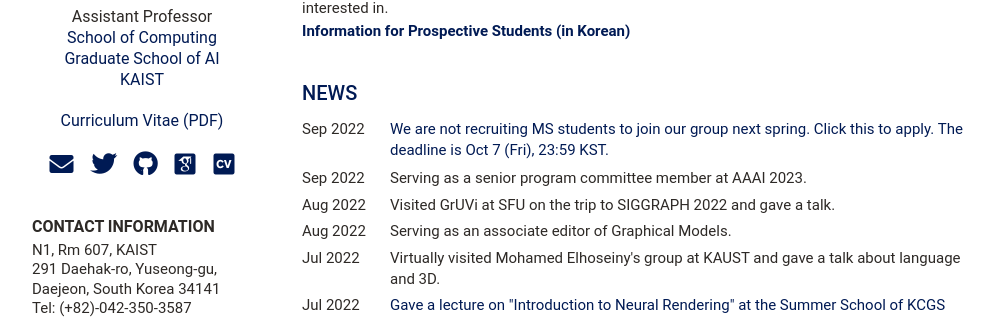
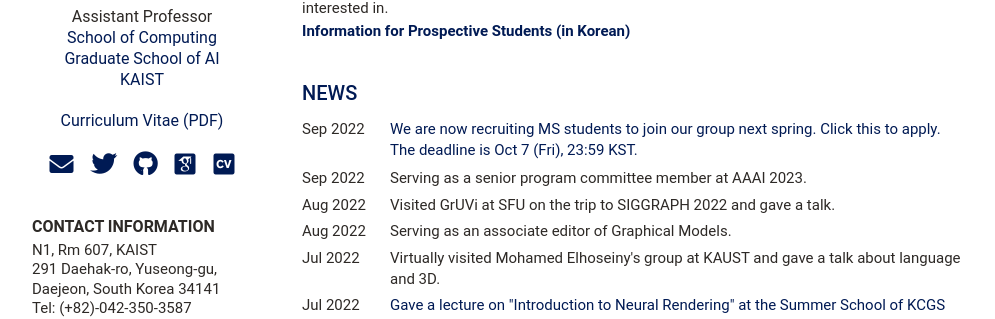
Before and after one commit to mhsung/mhsung.github.io, a Jekyll site: the page built from index.html, in a window 1280 px wide and 900 px high. Shown: the part 273-592 px from the top of the window, without its empty margins (126-1121 px from the left). Built offline with Jekyll 4.4.1, drawn with Linux system fonts in a browser that asks for light colours; some web fonts are replaced.

Commit message:
Fixed typo.

```diff
--- a/_data/news.yml
+++ b/_data/news.yml
@@ -1,5 +1,5 @@
 news:
-    - title: "We are not recruiting MS students to join our group next spring. Click this to apply. The deadline is Oct 7 (Fri), 23:59 KST."
+    - title: "We are now recruiting MS students to join our group next spring. Click this to apply. The deadline is Oct 7 (Fri), 23:59 KST."
       time: Sep 2022
       link: https://research.typeform.com/to/cYQEYa5L
     - title: "Serving as a senior program committee member at AAAI 2023."
```
